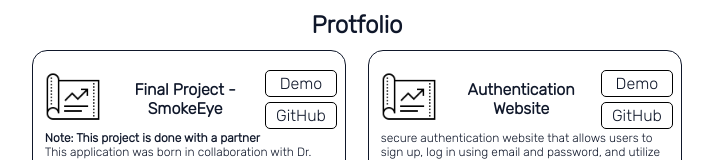
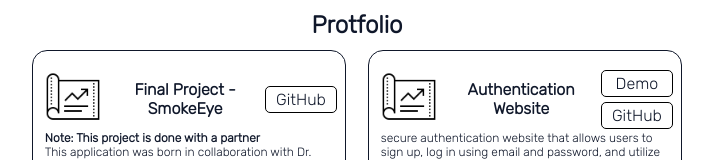
Before and after one commit to edend85/ProtfolioEden, a React (Vite) app: page / in a window 1280 px wide. Shown: the part 929-1089 px from the top of the page, without its empty margins (283-996 px from the left). Built offline with nearby package versions, Linux system fonts and the light colour scheme.

Commit message:
Update Protfolio.jsx

```diff
--- a/src/Components/Protfolio.jsx
+++ b/src/Components/Protfolio.jsx
@@ -20,7 +20,7 @@ export default function Protfolio() {
                                     <h4>{Prj.prjtitle}</h4>
                                     <div className='singal-project-btns'>
                                         {
-                                            Prj.prjdemolink == null ? <a href={Prj.prjdemolink} className='disable'>Demo</a> : <a href={Prj.prjdemolink}>Demo</a>
+                                            Prj.prjdemolink == null ? <p></p> : <a href={Prj.prjdemolink}>Demo</a>
                                         }
                                         <a href={Prj.prjgithublink}>GitHub</a>
                                     </div>
```
